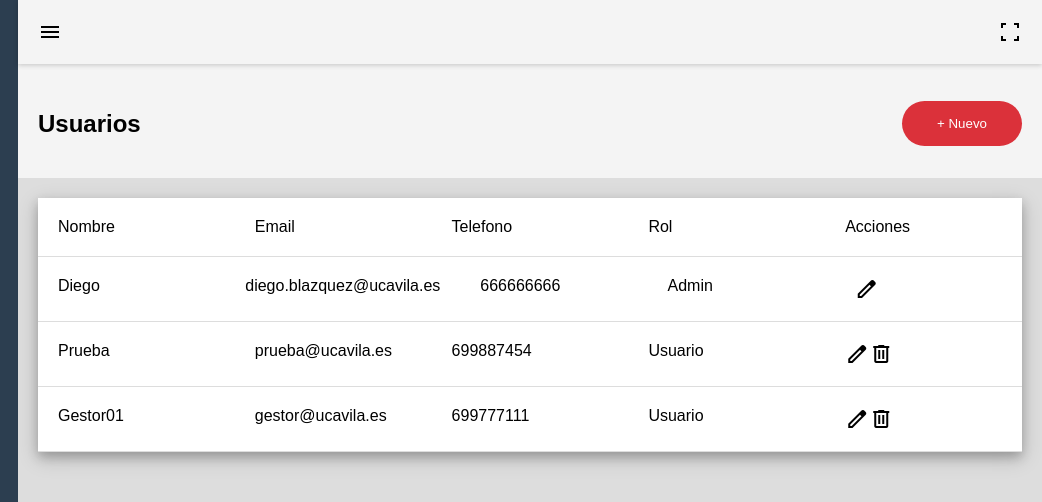
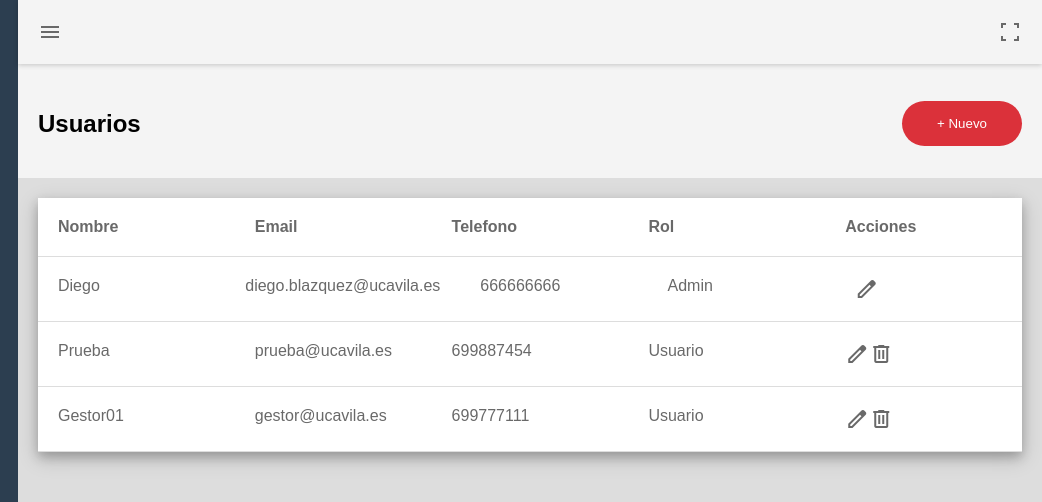
Before and after one commit to Universidad-Catolica-Avila/profesoresColaboradores, a plain HTML site: page index.html in a window 1280 px wide. Shown: the top 502 px of the page, 238-1280 px from the left. Drawn offline with nearby package versions, Linux system fonts and the light colour scheme.

Commit message:
Update styles.css

```diff
--- a/styles.css
+++ b/styles.css
@@ -107,6 +107,7 @@ header {
 
 header span {
     padding: 20px;
+    color: #696969;
 }
 
 #header-contenido {
@@ -131,13 +132,16 @@ header span {
     background-color: #fff;
 }
 
-#header-tabla,
-.fila {
-    display: flex;
+#header-tabla {
+    font-weight: bold;
 }
 
-#header-tabla p,
-.fila div {
+#header-tabla, .fila {
+    display: flex;
+    color: #696969;
+}
+
+#header-tabla p, .fila div {
     flex: 1;
     padding: 20px;
     border-bottom: 1px solid #ddd;
@@ -146,13 +150,6 @@ header span {
 
 .fila div {
     text-align: left;
-}
-
-.fila div img {
-    display: inline-block;
-    max-width: 100%;
-    height: auto;
-    width: 8%;
 }
 
 .fila div:last-child {
```
